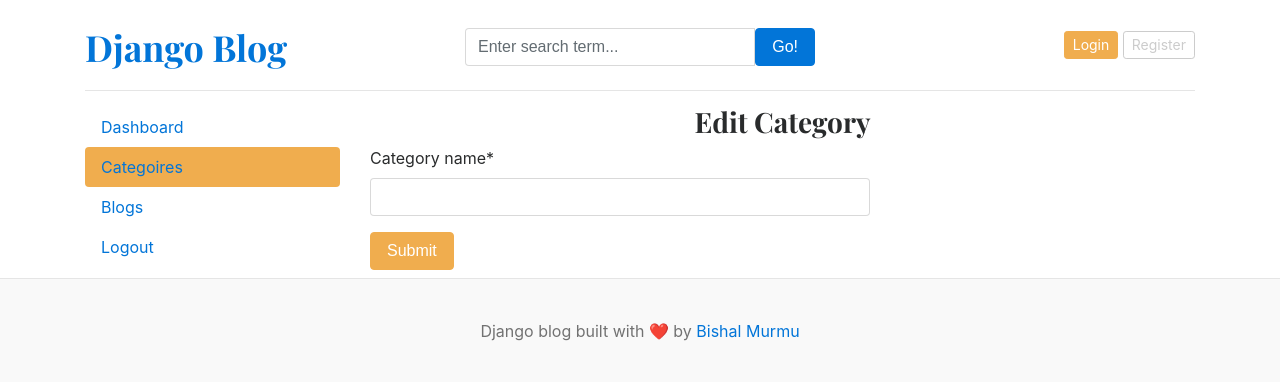
After one commit to bishal189/blog_deployment, a Django app: page /dashboard/category/edit/1 in a window 1280 px wide. The commit adds this page. Shown: the top 382 px of the page. Run offline with Django 4.2, Linux system fonts and the light colour scheme; data that the repository does not hold is empty; some libraries are stand-ins or nearby versions.

Commit message:
crud operation of the category

```diff
--- a/dashboard/forms.py
+++ b/dashboard/forms.py
@@ -1,7 +1,14 @@
 from django import forms
-from bapp.models import Category
+from bapp.models import Category,Blog
 
 class Category_form(forms.ModelForm):
     class Meta:
         model=Category
         fields='__all__'
+
+
+
+class Blog_form(forms.ModelForm):
+    class Meta:
+        model=Blog
+        fields='__all__'
--- a/dashboard/urls.py
+++ b/dashboard/urls.py
@@ -8,5 +8,6 @@ path('',views.dashboard,name='dashboard'),
 path('category/',views.category,name='category'),
 path('category/add',views.add,name='add'),
 path('category/delete/<int:id>',views.delete,name='delete'),
+path('category/edit/<int:id>',views.edit,name='edit'),
 
 ]
--- a/dashboard/views.py
+++ b/dashboard/views.py
@@ -1,7 +1,7 @@
 from django.shortcuts import render,redirect
 from bapp.models import Blog,Category
 from django.contrib.auth.decorators import login_required
-from .forms import Category_form
+from .forms import Category_form,Blog_form
 
 # Create your views here.
 
@@ -39,9 +39,30 @@ def add(request):
     }
     return render(request,'dashboard/add.html',context)
 
-
+# for delete
 
 def delete(request,id):
     category=Category.objects.get(pk=id)
     category.delete()
     return redirect('category')
+
+
+
+
+
+def edit(request,id):
+    if request.method == 'POST':
+        get_object=Category.objects.get(id=id)
+        forms=Category_form(request.POST)
+        if forms.is_valid():
+            category_name=forms.cleaned_data['category_name']
+            get_object.category_name=category_name
+            get_object.save()
+            return redirect('category')
+
+    forms=Category_form()
+    context={
+        'id':id,
+        'forms':forms,
+    }
+    return render(request,'dashboard/edit.html',context)
--- a/templates/dashboard/category.html
+++ b/templates/dashboard/category.html
@@ -30,7 +30,7 @@
                     <td>{{cat.created_at}}</td>
                     <td>{{cat.updated_at}}</td>
                     <td>
-                       <a href=" "><i class="fa-solid fa-pen-to-square text-success"></i></a>
+                       <a href="{% url 'edit' cat.id %}"><i class="fa-solid fa-pen-to-square text-success"></i></a>
                         &nbsp;
                        <a href="{% url 'delete' cat.id %}"> <i class="fa-solid fa-trash text-danger"></i></a>
                     </td>
--- /dev/null
+++ b/templates/dashboard/edit.html
@@ -0,0 +1,25 @@
+{% extends 'home/base.html' %}
+
+{% block content %}
+{% load crispy_forms_tags %}
+<div class='container'>
+    <div class='row'>
+
+        {% include  'nav/inclde.html' %}
+
+        {% comment %} right side here {% endcomment %}
+
+
+        <div class='col-md-9'>
+            <h3 class='text-center'> Edit Category</h3>
+            <form action='{% url 'edit' id  %}' method='POST' style='width:500px; margin-bottom:8px;'>
+                {% csrf_token %}
+                {{forms | crispy }}
+                <button type='submit' class='btn btn-warning'>Submit</button>
+            </form>
+
+        </div>
+
+    </div>
+</div>
+{% endblock %}
```
